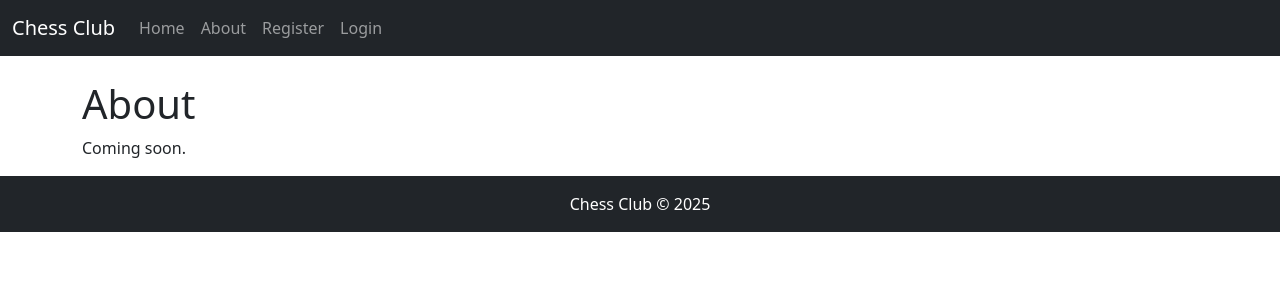
After one commit to freed-man/mp3-chess, a Django app: page /about/ in a window 1280 px wide. The commit adds this page. Shown: the top 300 px of the page. Run offline with Django 4.2, Linux system fonts and the light colour scheme; data that the repository does not hold is empty.

Commit message:
added about page and my profile link to navbar

```diff
--- /dev/null
+++ b/about/templates/about/about.html
@@ -0,0 +1,34 @@
+{% extends "base.html" %}
+{% load static %}
+
+{% block content %}
+
+<div class="row mt-4">
+    {% if about %}
+    <div class="col-md-4 text-center">
+        {% if "placeholder" in about.club_image.url %}
+        <img src="{% static 'images/default.jpg' %}" class="img-fluid" alt="chess club">
+        {% else %}
+        <img src="{{ about.club_image.url }}" class="img-fluid" alt="{{ about.title }}">
+        {% endif %}
+    </div>
+    <div class="col-md-8">
+        <h1>{{ about.title }}</h1>
+        {{ about.content | safe }}
+        {% if about.location %}
+        <p><strong>Location:</strong> {{ about.location }}</p>
+        {% endif %}
+        {% if about.contact_email %}
+        <p><strong>Contact:</strong> {{ about.contact_email }}</p>
+        {% endif %}
+        <p class="text-muted"><em>Last updated: {{ about.updated_on }}</em></p>
+    </div>
+    {% else %}
+    <div class="col-md-12">
+        <h1>About</h1>
+        <p>Coming soon.</p>
+    </div>
+    {% endif %}
+</div>
+
+{% endblock content %}
--- /dev/null
+++ b/about/urls.py
@@ -0,0 +1,6 @@
+from django.urls import path
+from . import views
+
+urlpatterns = [
+    path('', views.about_page, name='about'),
+]
--- a/about/views.py
+++ b/about/views.py
@@ -1,3 +1,17 @@
 from django.shortcuts import render
+from .models import About
 
-# Create your views here.
+
+def about_page(request):
+    """
+    Displays the about page with club information.
+    """
+    about = About.objects.all().order_by('-updated_on').first()
+
+    return render(
+        request,
+        "about/about.html",
+        {
+            "about": about,
+        },
+    )
--- a/chess/urls.py
+++ b/chess/urls.py
@@ -5,5 +5,6 @@ urlpatterns = [
     path('admin/', admin.site.urls),
     path('accounts/', include('allauth.urls')),
     path('profiles/', include('profiles.urls'), name='profiles-urls'),
+    path('about/', include('about.urls'), name='about-urls'),
     path('', include('club.urls'), name='club-urls'),
 ]
--- a/templates/base.html
+++ b/templates/base.html
@@ -24,7 +24,13 @@
                     <li class="nav-item">
                         <a class="nav-link" href="{% url 'home' %}">Home</a>
                     </li>
+                    <li class="nav-item">
+                        <a class="nav-link" href="{% url 'about' %}">About</a>
+                    </li>
                     {% if user.is_authenticated %}
+                    <li class="nav-item">
+                        <a class="nav-link" href="{% url 'profile' user.username %}">My Profile</a>
+                    </li>
                     <li class="nav-item">
                         <a class="nav-link" href="{% url 'account_logout' %}">Logout</a>
                     </li>
```
Also changed, not shown: static/images/default.jpg (added).
